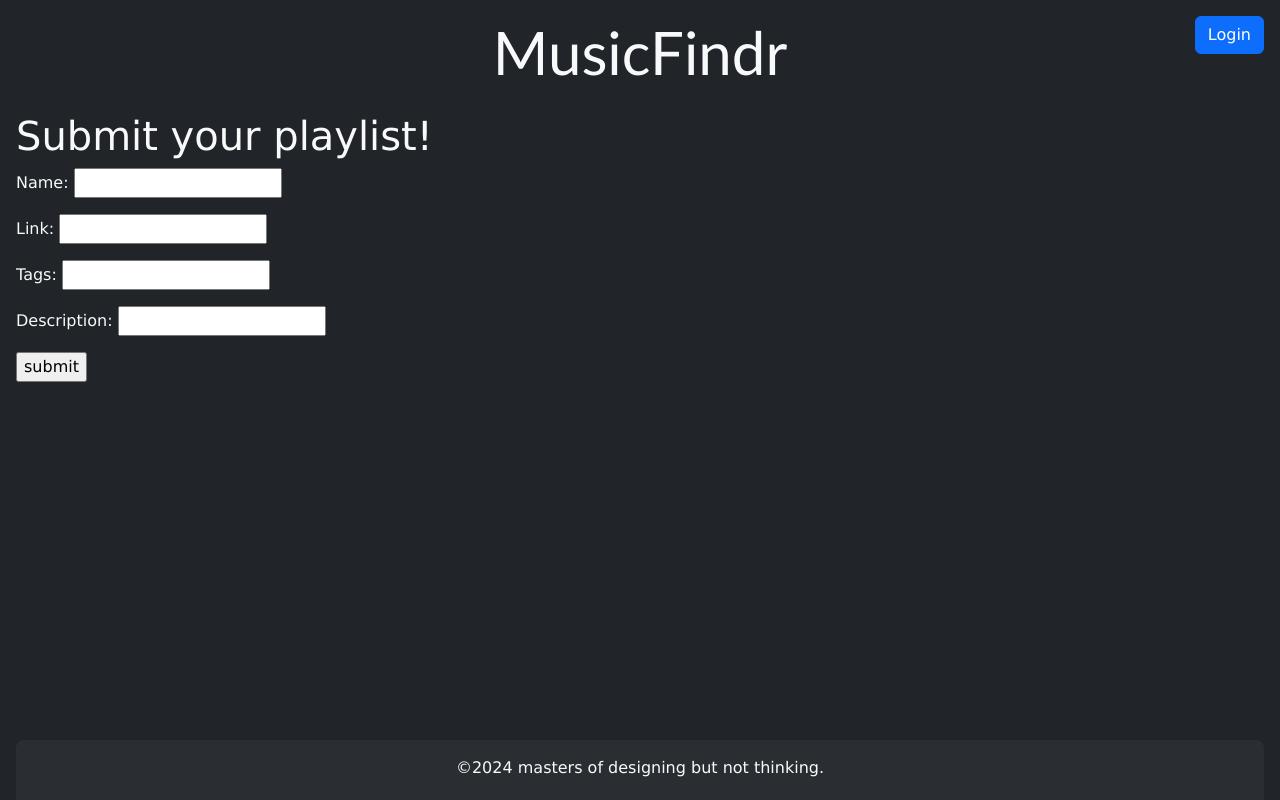
After one commit to itsinfi/MusicFindr, a Python web app: template templates/content/submitPlaylist.html in a window 1280 px wide. The commit adds this page. Run offline with Jinja, Linux system fonts and the light colour scheme; the template is opened without the code that fills it: most values are stand-ins (such as "Sample title", 1, 10 or a date in 2020).

Commit message:
- user can now submit their own playlist - added submit button to header if user is logged in, button position must be repositioned later

```diff
--- a/app/services/playlistService.py
+++ b/app/services/playlistService.py
@@ -484,6 +484,10 @@ class PlaylistService:
         shuffle(shuffled_playlist)
         return shuffled_playlist
 
+    @staticmethod
+    def tagsToTagList(tags: str) -> list[str]:
+        return tags.split(',')
+
     # @staticmethod
     # def getSortedPlaylist():
     #     """
--- a/app/views/signUpView.py
+++ b/app/views/signUpView.py
@@ -9,7 +9,7 @@ class SignUpView():
 
         if request.method == 'POST':
             userService.UserService.createUser(request.form['password'], request.form['userName'])
-            return redirect("login")
+            return redirect("/login")
 
 
         #TODO: add return statement
--- /dev/null
+++ b/templates/content/submitPlaylist.html
@@ -0,0 +1,17 @@
+{% extends 'wrappers/headerAndFooter.html' %}
+
+{% block title %}{{ title }}{% endblock %}
+
+{% block content %}
+    <h1>Submit your playlist!</h1>
+
+    <form method="POST" action="/submitPlaylist">
+        <p>Name: <input type = "text" name = "title" /></p>
+        <p>Link: <input type = "text" name = "link" /></p>
+        <p>Tags: <input type = "text" name = "tags" /></p>
+        <p>Description: <input type = "text" name = "description"></p>
+
+        <p><input type = "submit" value = "submit" /></p>
+    </form>
+
+{% endblock %}
--- a/templates/wrappers/headerAndFooter.html
+++ b/templates/wrappers/headerAndFooter.html
@@ -14,11 +14,19 @@
         {% if not hidebutton %}
 
             {% if loggedin %}
-            <a href="/logout">
-                <button class="btn btn-primary position-absolute end-0 top-0">
-                    Logout
-                </button>
-            </a>
+            <div>
+                <a href="/logout">
+                    <button class="btn btn-primary position-absolute end-0 top-0">
+                        Logout
+                    </button>
+                </a>
+
+                <a href="/submitPlaylist">
+                    <button class="btn btn-primary position-relative end-0 top-0">
+                        Submit Playlist
+                    </button>
+                </a>
+            </div>
 
             {% else %}
             <a formmethod = "POST" href="/login">
```
Also changed, not shown: app/views/__init__.py (+5 -2 lines), app/views/submitPlaylistView.py (added, +14 -0 lines).
